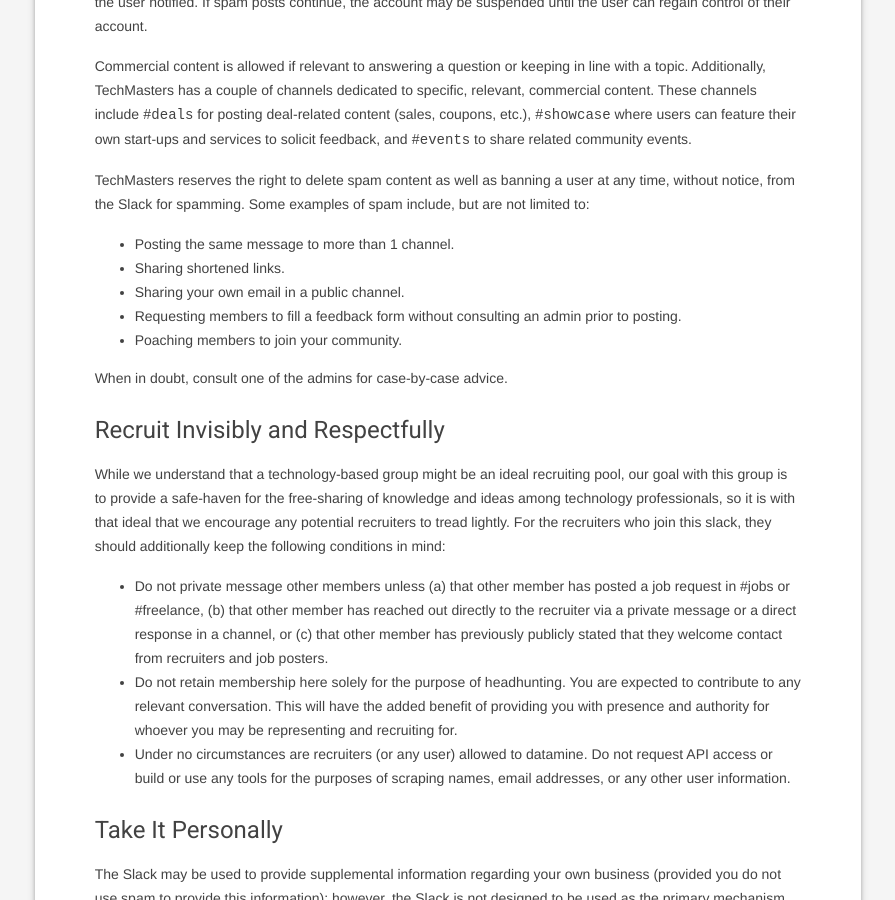
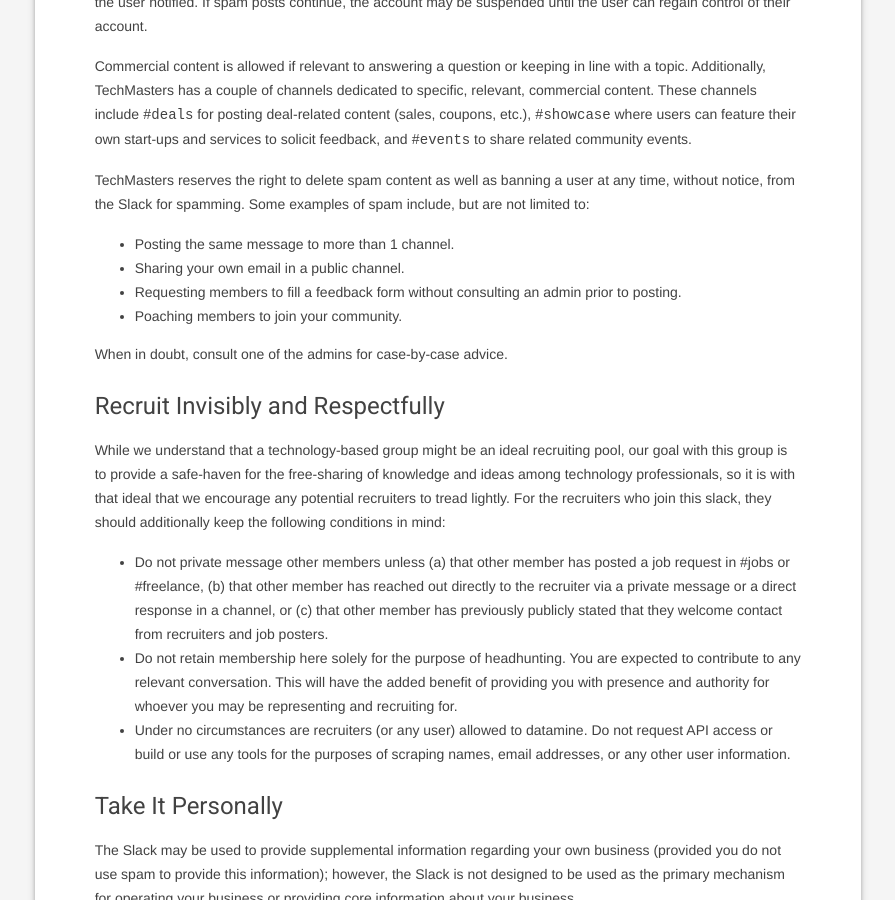
Before and after one commit to TechnologyMasters/techmasters.chat, a Jekyll site: the page built from conduct/index.md, in a window 1280 px wide and 900 px high, scrolled down 1904 px. Shown: the whole window, without its empty margins (192-1087 px from the left). Built offline with Jekyll 4.4.1, drawn with Linux system fonts in a browser that asks for light colours; comment, search, counter and statistics services are not loaded.

Commit message:
fix(coc): remove 'shortened links' as spam example

```diff
--- a/conduct/index.md
+++ b/conduct/index.md
@@ -53,7 +53,6 @@
 TechMasters reserves the right to delete spam content as well as banning a user at any time, without notice, from the Slack for spamming. Some examples of spam include, but are not limited to:
 
 - Posting the same message to more than 1 channel.
-- Sharing shortened links.
 - Sharing your own email in a public channel.
 - Requesting members to fill a feedback form without consulting an admin prior to posting.
 - Poaching members to join your community.
```
